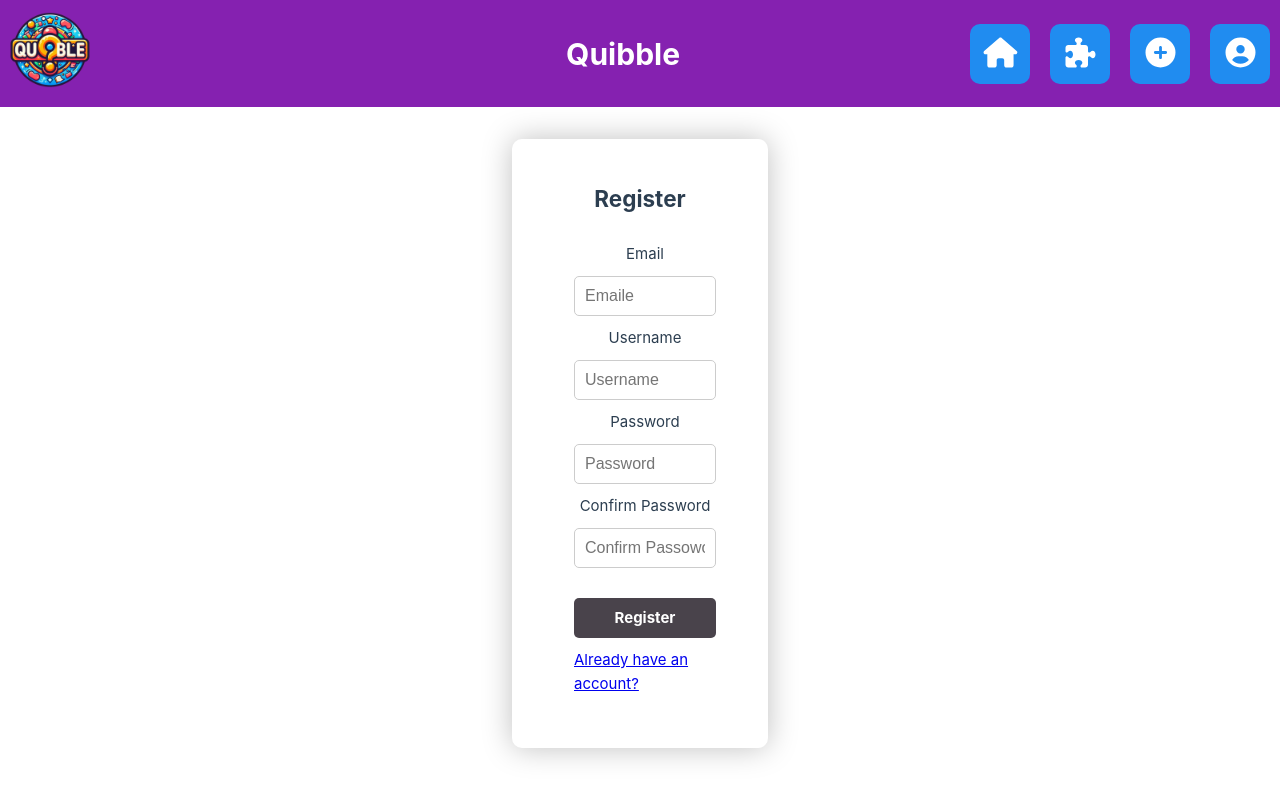
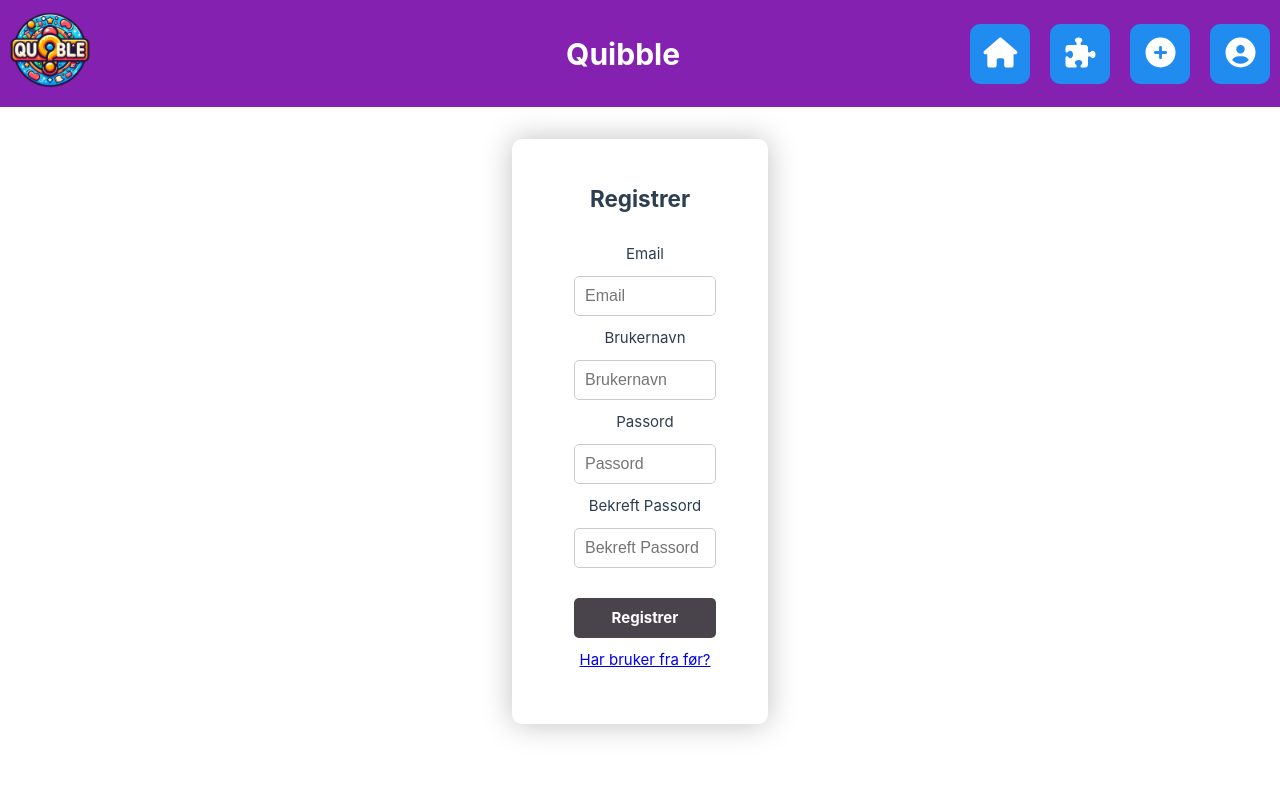
Before and after one commit to TrymNOHG/Quibble, a Vue app in the folder frontend/: page /login in a window 1280 px wide. Built offline with nearby package versions, Linux system fonts and the light colour scheme.

Commit message:
feat: added language for all components

```diff
--- a/frontend/src/components/BasicComponents/one_quiz_rectangle.vue
+++ b/frontend/src/components/BasicComponents/one_quiz_rectangle.vue
@@ -6,7 +6,7 @@
           <img class="card_image" :src="quiz.image" alt="quiz image"/>
           <div class="information">
             <h4 class="quiz-name">{{ quiz.name }}</h4>
-            <p class="quiz-details">Questions: {{ quiz.question_list.length }}</p>
+            <p class="quiz-details">{{$t("quiz_card.QUESTIONS_LABEL")}}: {{ quiz.question_list.length }}</p>
           </div>
         </div>
       </div>
@@ -16,7 +16,6 @@
 
 <script>
 import {useQuizStore} from "@/stores/counter.js";
-
 export default {
   props: {
     quiz: {
--- a/frontend/src/components/register_comp.vue
+++ b/frontend/src/components/register_comp.vue
@@ -1,9 +1,9 @@
 <template>
   <div class="submit_form">
-    <h2>Register</h2>
+    <h2>{{ $t('titles.REGISTER') }}</h2>
     <form @submit.prevent="submit" :class="{ 'has-errors': has_err }">
       <div class="input_fields">
-        <label for="email">Email</label>
+        <label for="email">{{ $t('placeholders.EMAIL') }}</label>
         <input
             type="email"
             required
@@ -12,13 +12,13 @@
             class="input-field"
             aria-labelledby="emailLabel"
             :class="{ 'error': errors && errors['email'] }"
-            placeholder="Emaile"
+            :placeholder="$t('placeholders.EMAIL')"
         />
         <div v-if="errors && errors['email']" class="error-message">
           {{ errors["email"] }}
         </div>
 
-        <label for="username">Username</label>
+        <label for="username">{{ $t('placeholders.USERNAME') }}</label>
         <input
             type="text"
             required
@@ -27,13 +27,13 @@
             class="input-field"
             aria-labelledby="usernameLabel"
             :class="{ 'error': errors && errors['username'] }"
-            placeholder="Username"
+            :placeholder="$t('placeholders.USERNAME')"
         />
         <div v-if="errors && errors['username']" class="error-message">
-          {{ $t(errors["username"]) }}
+          {{ errors["username"] }}
         </div>
 
-        <label for="password">Password</label>
+        <label for="password">{{ $t('placeholders.PASSWORD') }}</label>
         <input
             type="password"
             required
@@ -42,13 +42,13 @@
             class="input-field"
             aria-labelledby="passwordLabel"
             :class="{ 'error': errors && errors['passwrd'] }"
-            placeholder="Password"
+            :placeholder="$t('placeholders.PASSWORD')"
         />
         <div v-if="errors && errors['passwrd']" class="error-message">
           {{ errors["passwrd"] }}
         </div>
 
-        <label for="confirm password">Confirm Password</label>
+        <label for="confirm password">{{ $t('placeholders.CONFIRM_PASSWORD') }}</label>
         <input
             type="password"
             required
@@ -57,7 +57,7 @@
             class="input-field"
             aria-labelledby="conf_passwordLabel"
             :class="{ 'error': errors && errors['conf_passwrd'] }"
-            placeholder="Confirm Passoword"
+            :placeholder="$t('placeholders.CONFIRM_PASSWORD')"
         />
         <div v-if="errors && errors['conf_passwrd']" class="error-message">
           {{ errors["conf_passwrd"] }}
@@ -65,15 +65,16 @@
 
         <basic_button
             class="submit_button"
-            :button_text="'Register'"
+            :button_text="$t('buttons.REGISTER')"
         />
         <h4>
-          <router-link to="/login">Already have an account?</router-link>
+          <router-link to="/login">{{ $t('messages.ALREADY_HAVE_ACCOUNT') }}</router-link>
         </h4>
       </div>
     </form>
   </div>
 </template>
+
 
 <script>
 import * as yup from "yup";
--- a/frontend/src/components/searchbar.vue
+++ b/frontend/src/components/searchbar.vue
@@ -8,7 +8,7 @@
         name="searchbar"
         class="input-field"
         aria-labelledby="searchLabel"
-        placeholder="Search ..."
+        :placeholder="$t('placeholders.SEARCH')"
         @input="$emit('update:modelValue', $event.target.value)"
     />
     <div class="search-filter-icon">
@@ -22,24 +22,25 @@
       <font-awesome-icon class="filter_bar" icon="fa-bars" @click="toggleDropdownPhone"/>
       <div class="dropdown" @click="toggleDropdown" v-if="!dropdownPhone">
         <div class="dropdown-content" v-show="true">
-          <div @click="selectDifficulty('')">All Difficulties</div>
-          <div @click="selectDifficulty('Easy')">Easy</div>
-          <div @click="selectDifficulty('Medium')">Medium</div>
-          <div @click="selectDifficulty('Hard')">Hard</div>
+          <div @click="selectDifficulty('')">{{ $t('buttons.ALL_DIFFICULTIES') }}</div>
+          <div @click="selectDifficulty('Easy')">{{ $t('dropdown_options.EASY') }}</div>
+          <div @click="selectDifficulty('Medium')">{{ $t('dropdown_options.MEDIUM') }}</div>
+          <div @click="selectDifficulty('Hard')">{{ $t('dropdown_options.HARD') }}</div>
         </div>
       </div>
     </div>
     <div class="dropdown" @click="toggleDropdown" v-if="!showFilter">
-      {{ selectedDifficulty ? selectedDifficulty : 'All Difficulties' }}
+      {{ selectedDifficulty ? selectedDifficulty : $t('buttons.ALL_DIFFICULTIES') }}
       <div class="dropdown-content" v-show="dropdownOpen">
-        <div @click="selectDifficulty('')">All Difficulties</div>
-        <div @click="selectDifficulty('Easy')">Easy</div>
-        <div @click="selectDifficulty('Medium')">Medium</div>
-        <div @click="selectDifficulty('Hard')">Hard</div>
+        <div @click="selectDifficulty('')">{{ $t('buttons.ALL_DIFFICULTIES') }}</div>
+        <div @click="selectDifficulty('Easy')">{{ $t('dropdown_options.EASY') }}</div>
+        <div @click="selectDifficulty('Medium')">{{ $t('dropdown_options.MEDIUM') }}</div>
+        <div @click="selectDifficulty('Hard')">{{ $t('dropdown_options.HARD') }}</div>
       </div>
     </div>
   </div>
 </template>
+
 
 <script setup>
 import {getCurrentInstance, onMounted, ref} from "vue";
--- a/frontend/src/lang/english.json
+++ b/frontend/src/lang/english.json
@@ -1,14 +1,47 @@
 {
+  "titles": {
+    "REGISTER": "Register"
+  },
   "placeholders": {
-    "GAME_PIN": "GAME PIN"
+    "EMAIL": "Email",
+    "GAME_PIN": "GAME PIN",
+    "USERNAME": "Username",
+    "PASSWORD": "Password",
+    "SEARCH": "Search ...",
+    "CONFIRM_PASSWORD": "Confirm Password"
   },
+
   "buttons": {
-    "START_GAME": "Start Game"
+    "LOGIN": "Login",
+    "START_GAME": "Start Game",
+    "ALL_DIFFICULTIES": "All Difficulties",
+    "REGISTER": "Register"
   },
+
   "login_register_text": {
     "LOGIN_MESSAGE": "Here you can",
     "LOGIN": "log in",
     "OR": "or",
-    "REGISTER": "register for free"
+    "REGISTER": "register for free",
+    "NO_ACCOUNT_MESSAGE": "Don't have an account?"
+  },
+
+  "quiz_card": {
+    "QUESTIONS_LABEL": "Questions"
+  },
+
+  "error_messages": {
+    "USERNAME_REQUIRED": "Username is required",
+    "PASSWORD_REQUIRED": "Password is required"
+  },
+
+  "messages": {
+    "ALREADY_HAVE_ACCOUNT": "Already have an account?"
+  },
+
+  "dropdown_options": {
+    "EASY": "Easy",
+    "MEDIUM": "Medium",
+    "HARD": "Hard"
   }
 }
--- a/frontend/src/lang/norwegian.json
+++ b/frontend/src/lang/norwegian.json
@@ -1,14 +1,41 @@
 {
+  "titles": {
+    "REGISTER": "Registrer"
+  },
   "placeholders": {
-    "GAME_PIN": "SPILL-PIN"
+    "EMAIL": "Email",
+    "GAME_PIN": "SPILLPIN",
+    "USERNAME": "Brukernavn",
+    "PASSWORD": "Passord",
+    "SEARCH": "Søk ...",
+    "CONFIRM_PASSWORD": "Bekreft Passord"
   },
   "buttons": {
-    "START_GAME": "Start Spillet"
+    "START_GAME": "Start spill",
+    "LOGIN": "Login",
+    "ALL_DIFFICULTIES": "Vanskelighetsgrad",
+    "REGISTER": "Registrer"
   },
   "login_register_text": {
     "LOGIN_MESSAGE": "Her kan du",
     "LOGIN": "logge deg inn",
     "OR": "eller",
-    "REGISTER": "registrer deg gratis"
+    "REGISTER": "registrer deg gratis",
+    "NO_ACCOUNT_MESSAGE": "Har du ikke en konto?"
+  },
+  "quiz_card": {
+    "QUESTIONS_LABEL": "Spørsmål"
+  },
+  "messages": {
+    "ALREADY_HAVE_ACCOUNT": "Har bruker fra før?"
+  },
+  "error_messages": {
+    "USERNAME_REQUIRED": "Brukernavn er påkrevd",
+    "PASSWORD_REQUIRED": "Passord er påkrevd"
+  },
+  "dropdown_options": {
+    "EASY": "Enkel",
+    "MEDIUM": "Medium",
+    "HARD": "Vanskelig"
   }
 }
```
